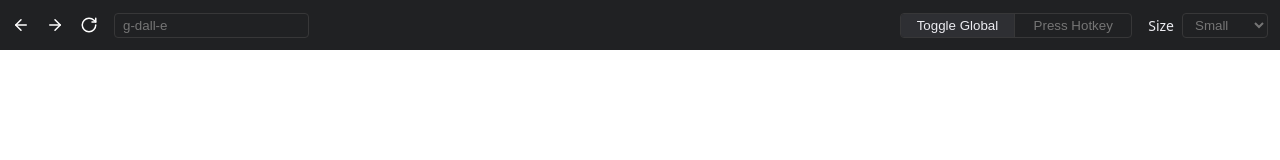
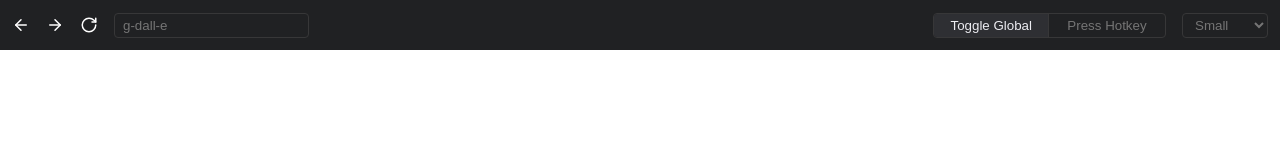
Before and after one commit to patrick-pc/castgpt, an Electron app: page index.html in a window 1280 px wide. Drawn offline with nearby package versions, Linux system fonts and the light colour scheme; no server answers.

Commit message:
wip: auto updater test

```diff
--- a/index.html
+++ b/index.html
@@ -39,7 +39,6 @@
         </div>
 
         <div id="sizeSelectWrapper">
-          <label>Size</label>
           <select
             id="sizeSelect"
             class="select"
--- a/package.json
+++ b/package.json
@@ -1,7 +1,7 @@
 {
   "name": "castgpt",
   "description": "get instant access to ChatGPT with a single shortcut key",
-  "version": "0.0.5",
+  "version": "0.0.6",
   "main": "index.js",
   "scripts": {
     "start": "electron index.js",
```
